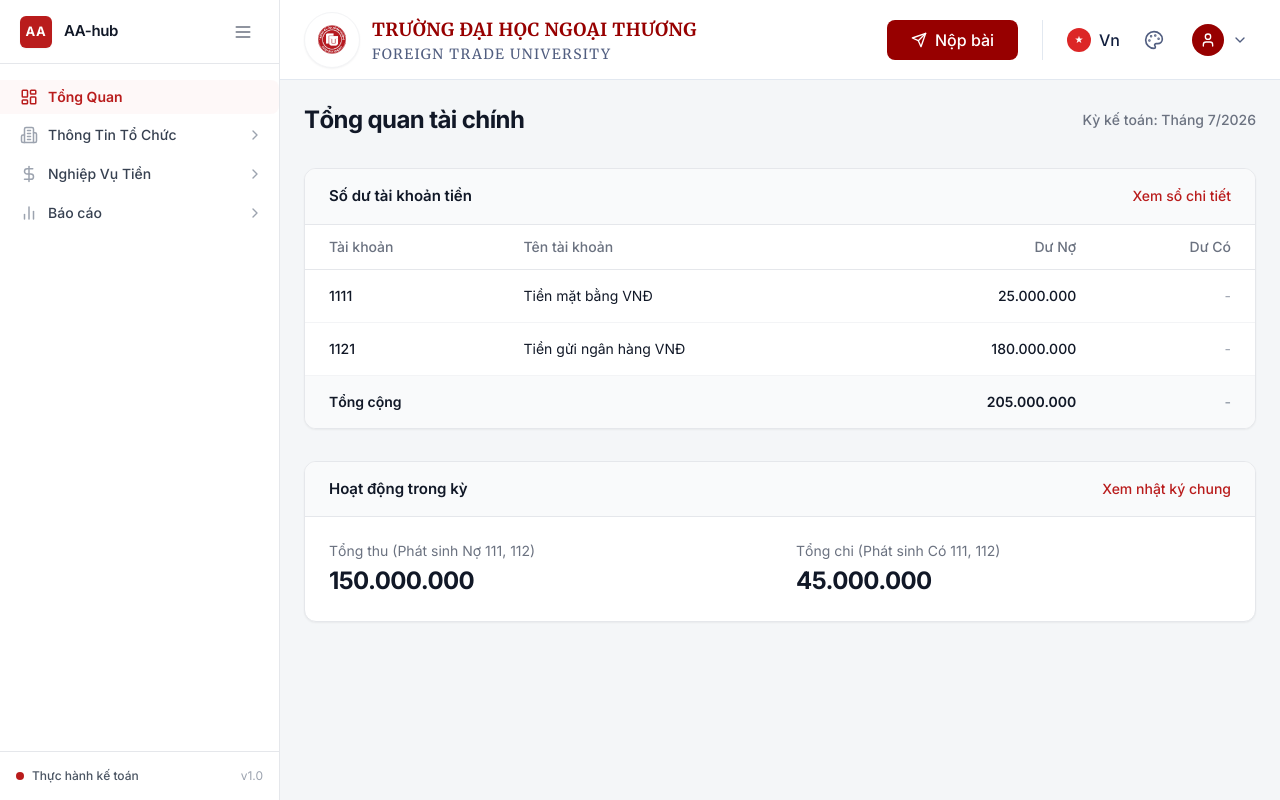
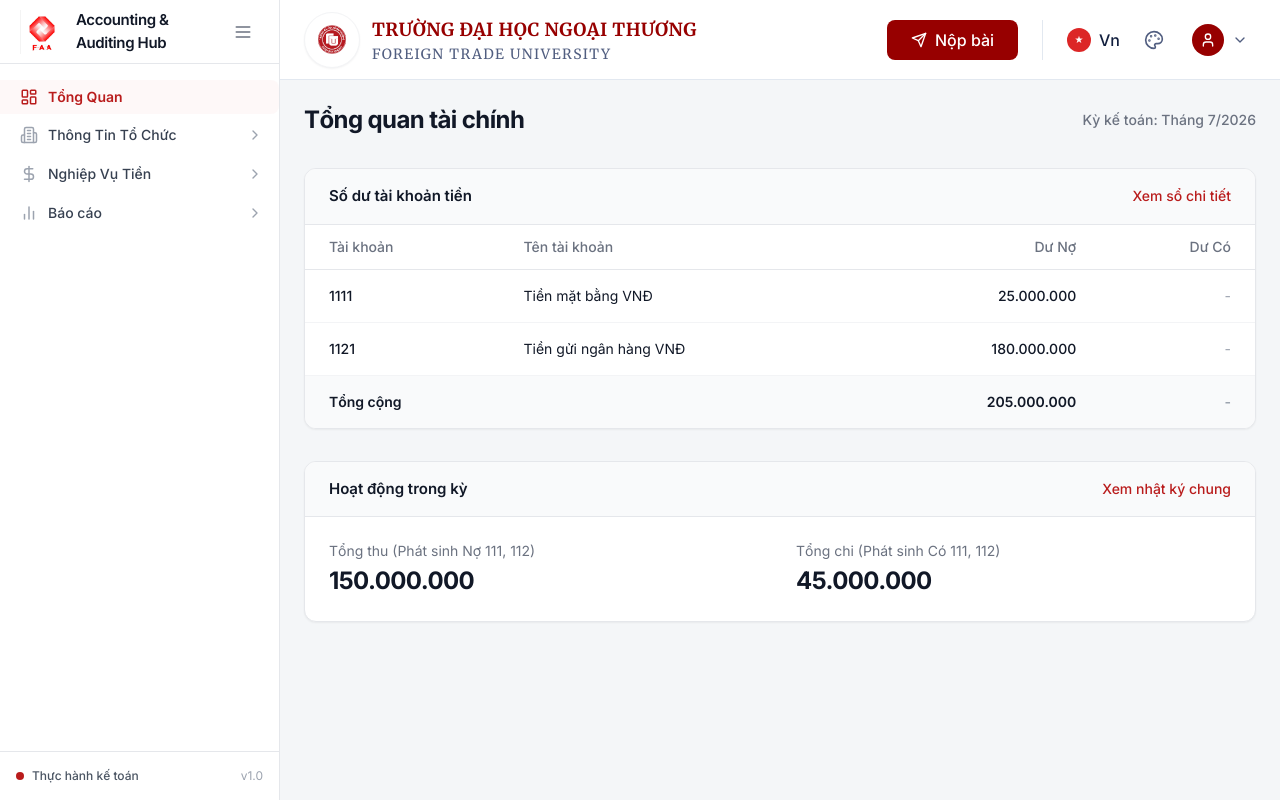
Before and after one commit to emon11vk/AA-hub, a React (Vite) app: page / in a window 1280 px wide. Built offline with nearby package versions, Linux system fonts and the light colour scheme.

Commit message:
Update logo to FAASA and rename Balance Sheet

```diff
--- a/src/components/Layout/Sidebar.tsx
+++ b/src/components/Layout/Sidebar.tsx
@@ -47,7 +47,7 @@
     children: [
       { id: 'so-nhat-ki-chung', label: 'Sổ nhật kí chung', path: '/reports/general-journal' },
       { id: 'bang-can-doi-so-phat-sinh', label: 'Bảng cân đối số phát sinh', path: '/reports/trial-balance' },
-      { id: 'bang-can-doi-ke-toan', label: 'Bảng cân đối kế toán', path: '/reports/balance-sheet' },
+      { id: 'bang-can-doi-ke-toan', label: 'Báo cáo tình hình tài chính', path: '/reports/balance-sheet' },
       { id: 'bc-ket-qua-kd', label: 'Báo cáo kết quả hoạt động kinh doanh', path: '/reports/income-statement' },
     ]
   }
@@ -134,10 +134,8 @@
   return (
     <aside className="w-[280px] bg-white flex flex-col border-r border-gray-200 shrink-0 h-screen sticky top-0 z-20 print:hidden">
       <div className="h-16 flex items-center px-5 border-b border-gray-200">
-        <div className="w-8 h-8 bg-[#b91c1c] rounded-md mr-3 flex items-center justify-center shadow-sm">
-          <span className="text-white text-[13px] font-bold tracking-wider font-sans">AA</span>
-        </div>
-        <h1 className="text-[15px] font-semibold text-gray-900 flex-1 font-sans tracking-tight">AA-hub</h1>
+        <img src="/faasa-logo.png" alt="FAASA Logo" className="w-11 h-11 object-contain mr-3" />
+        <h1 className="text-[15px] font-semibold text-gray-900 flex-1 font-sans tracking-tight">Accounting & Auditing Hub</h1>
         <button className="p-1.5 hover:bg-gray-100 rounded-md text-gray-500 transition-colors">
           <Menu size={20} />
         </button>
--- a/src/pages/Reports/BalanceSheet.tsx
+++ b/src/pages/Reports/BalanceSheet.tsx
@@ -129,7 +129,7 @@
           </div>
           <div>
             <h1 className="text-2xl font-bold text-text-primary">Báo Cáo Tình Hình Tài Chính</h1>
-            <p className="text-text-muted text-sm mt-1">(Bảng cân đối kế toán)</p>
+            <p className="text-text-muted text-sm mt-1">(Báo cáo tình hình tài chính)</p>
           </div>
         </div>
 
```
Also changed, not shown: public/faasa-logo.png (added).
